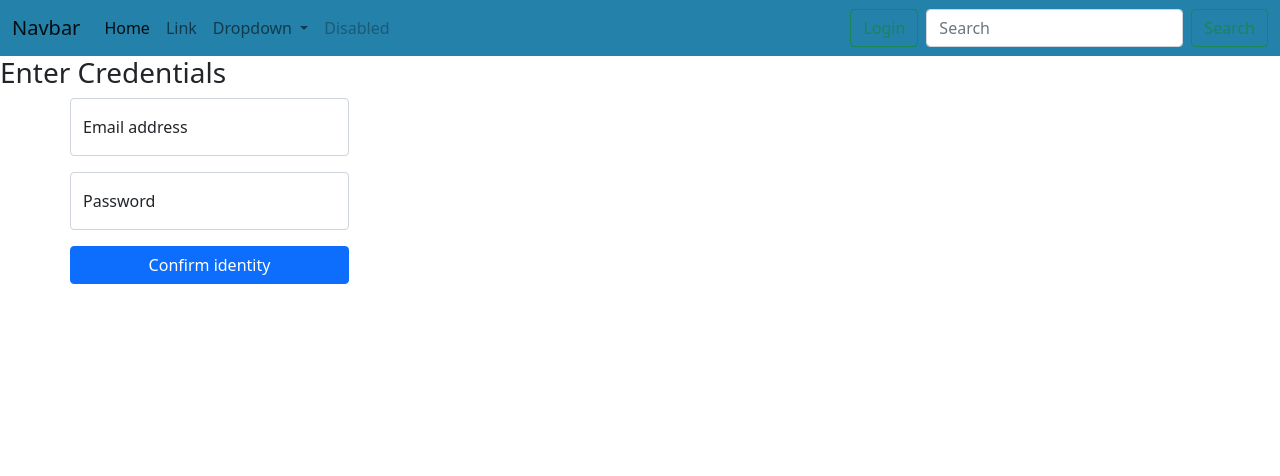
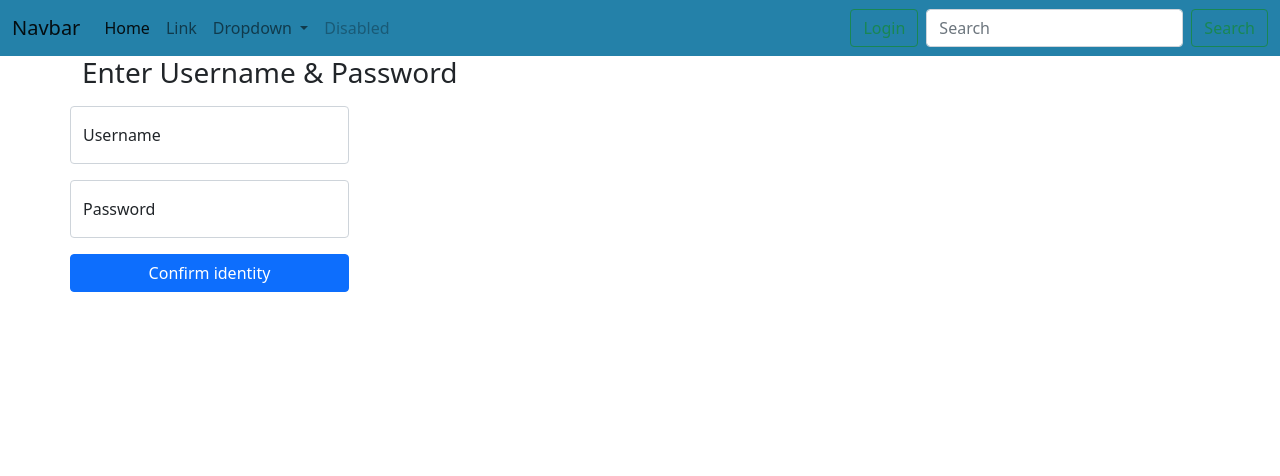
Before and after one commit to kusam-chandrahas-reddy/VulnApp, a Flask app: page /auth in a window 1280 px wide. Shown: the top 476 px of the page. Run offline with Flask 3, Linux system fonts and the light colour scheme; some libraries are stand-ins or nearby versions.

```diff
--- a/templates/login.html
+++ b/templates/login.html
@@ -1,15 +1,16 @@
 {% extends "base.html" %}
 
 {% block content%}
-	<h3>Enter Credentials</h3>
+
 	<div class="container">
+	<h3 class='mb-3'>Enter Username & Password</h3>
 	<form class="g-3" method='post' action='/auth'>
 		<div class="row form-floating col-md-3 mb-3">
-			<input type="email" name='username' name='password' class="form-control" id="floatingInput" placeholder="name@example.com">
-			<label for="floatingInput">Email address</label>
+			<input type="text" name='username' class="form-control" id="floatingInput" placeholder="username">
+			<label for="floatingInput">Username</label>
 		  </div>
 		  <div class="row form-floating col-md-3 mb-3">
-			<input type="password" class="form-control" id="floatingPassword" placeholder="Password">
+			<input type="password" class="form-control" name='password' id="floatingPassword" placeholder="Password">
 			<label for="floatingPassword">Password</label>
 		</div>
 		<div class="row form-floating col-md-3 mb-3">
```
